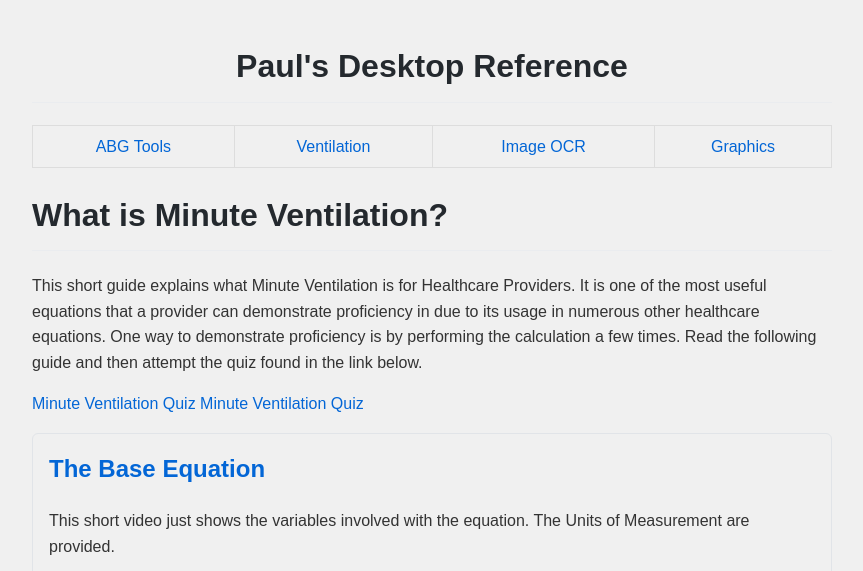
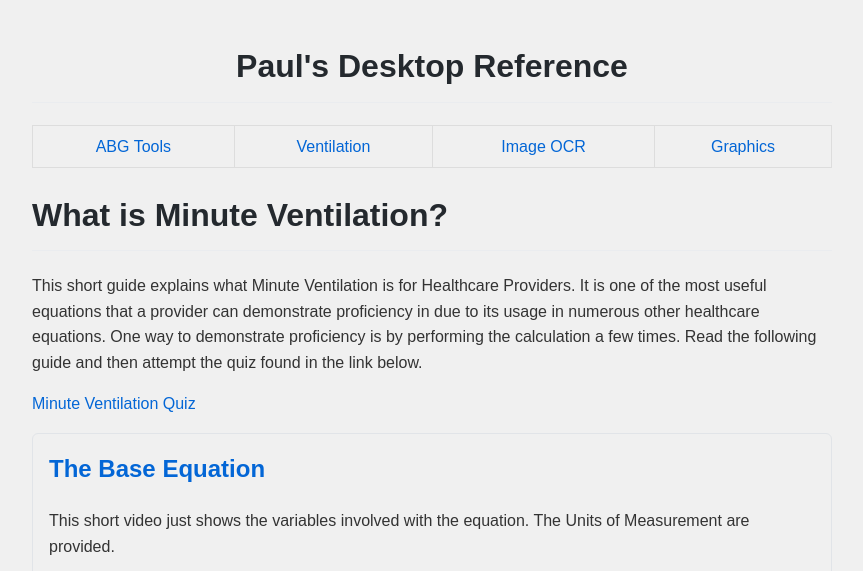
Before and after one commit to ZBZFirst/info, a Jekyll site: the page built from MinuteVentilationExplained.md, in a window 1280 px wide and 900 px high, cut to the strip 0-571 px from the top of the window. Shown: the whole strip, without its empty margins (208-1071 px from the left). Built offline with Jekyll 4.4.1, drawn with Linux system fonts in a browser that asks for light colours.

Commit message:
Update MinuteVentilationExplained.md

```diff
--- a/MinuteVentilationExplained.md
+++ b/MinuteVentilationExplained.md
@@ -7,7 +7,6 @@ title: "What Is Minute Ventilation?"
 
 <p>This short guide explains what Minute Ventilation is for Healthcare Providers. It is one of the most useful equations that a provider can demonstrate proficiency in due to its usage in numerous other healthcare equations. One way to demonstrate proficiency is by performing the calculation a few times. Read the following guide and then attempt the quiz found in the link below.</p>
 
-<a href="MinuteVentilationQuiz.html" title="Minute Ventilation Quiz">Minute Ventilation Quiz</a>
 <a href="testquiz.html" title="Test Minute Ventilation Quiz">Minute Ventilation Quiz</a>
 
 <div class="resource">
```
